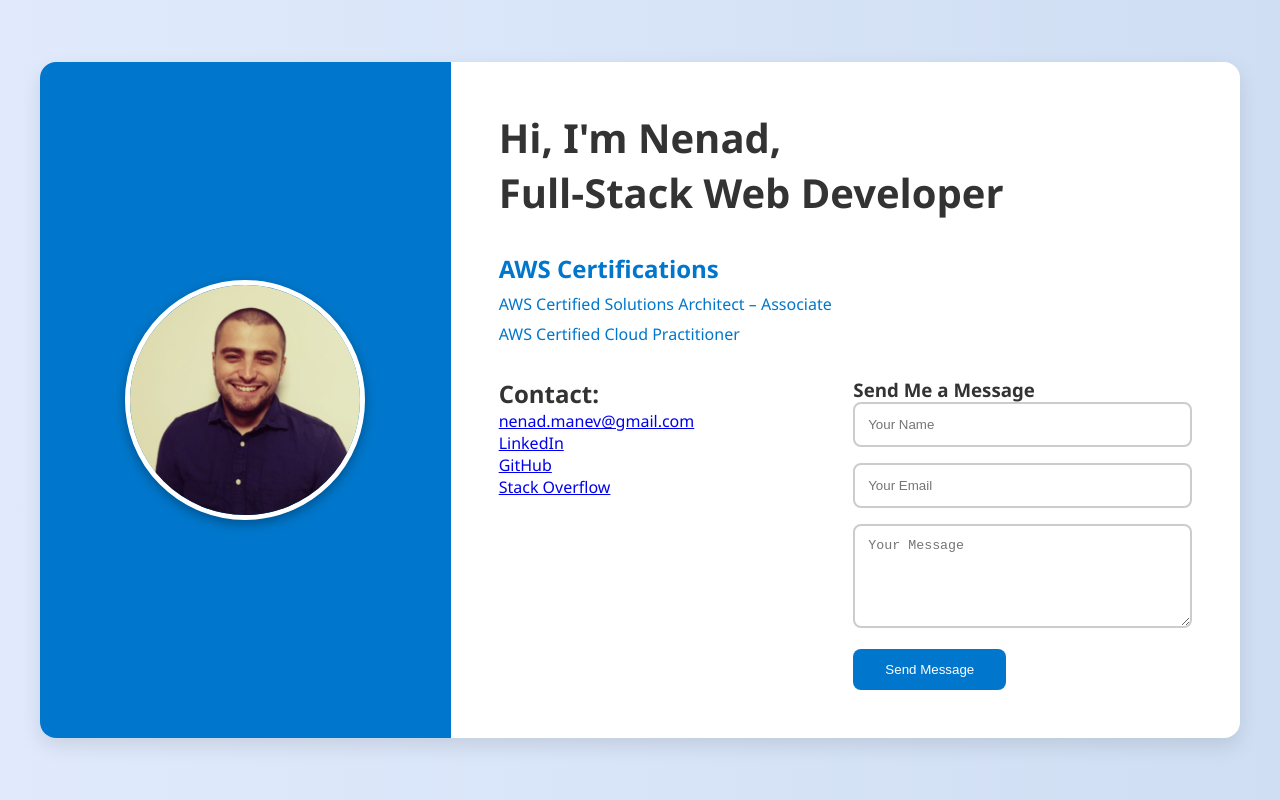
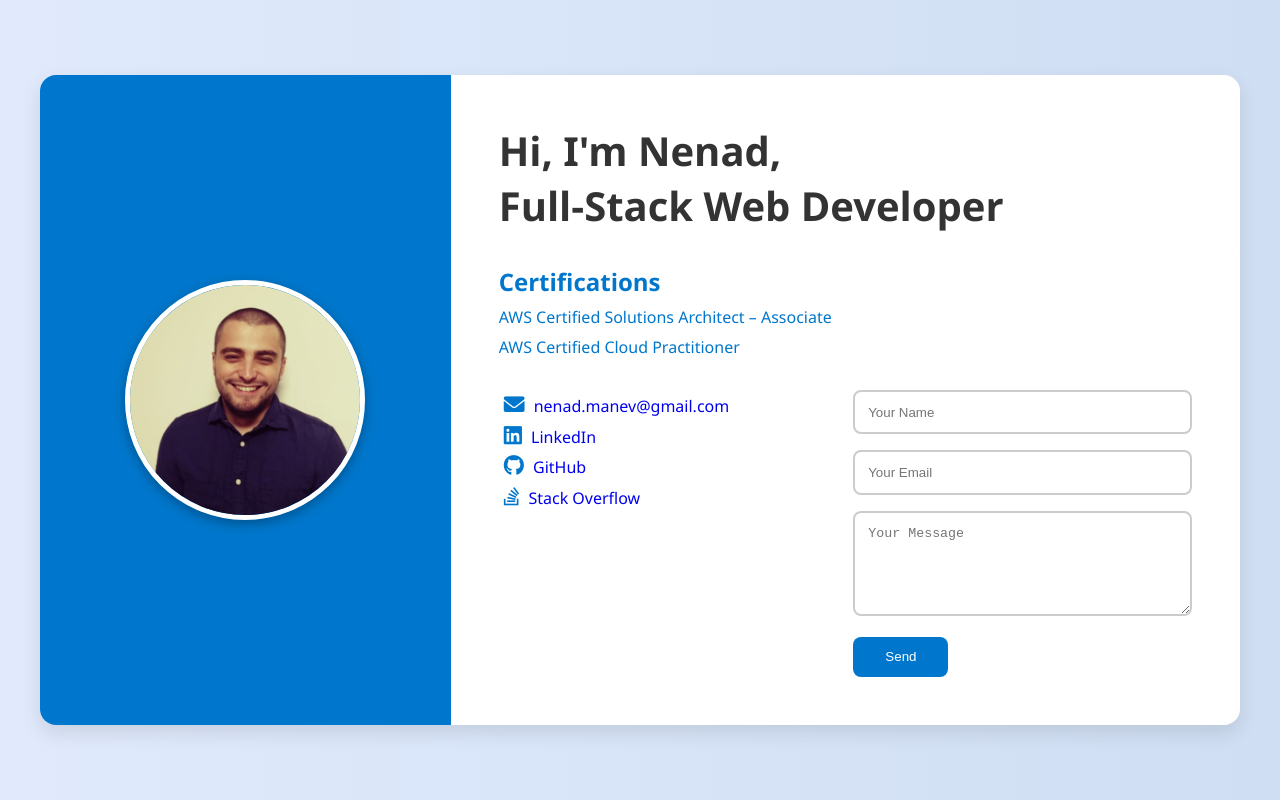
Before and after one commit to ManevN/static-site, a plain HTML site: page index.html in a window 1280 px wide. Drawn offline with Linux system fonts and the light colour scheme.

Commit message:
Update layout

```diff
--- a/index.html
+++ b/index.html
@@ -4,6 +4,7 @@
     <meta name="viewport" content="width=device-width, initial-scale=1.0">
     <title>Nenad Manev Portfolio</title>
     <link rel="stylesheet" href="style.css">
+    <link href="https://cdnjs.cloudflare.com/ajax/libs/font-awesome/6.0.0-beta3/css/all.min.css" rel="stylesheet">
 </head>
 <body>
     <div class="layout">
@@ -15,7 +16,7 @@
             <h1 class="main-heading">Hi, I'm Nenad,<br /> Full-Stack Web Developer</h1>
 
             <div class="certificates">
-                <h2>AWS Certifications</h2>
+                <h2>Certifications</h2>
                 <ul>
                     <li><a href="https://www.credly.com/badges/e80fd508-fe9a-4573-9780-7e4635409901/public_url" target="_blank">AWS Certified Solutions Architect – Associate</a></li>
                     <li><a href="https://www.credly.com/badges/75e9958b-9fbb-41f0-bd58-76022501f078/public_url" target="_blank">AWS Certified Cloud Practitioner</a></li>
@@ -23,25 +24,25 @@
             </div>
 
             <div class="contact-section">
+
                 <div class="contact-info">
-                    <h2>Contact:</h2>
                     <ul>
-                        <li><a href="mailto:nenad.manev@gmail.com" target="_blank">nenad.manev@gmail.com</a></li>
-                        <li><a href="https://www.linkedin.com/in/nenad-manev-13ba6394" target="_blank">LinkedIn</a></li>
-                        <li><a href="https://github.com/ManevN" target="_blank">GitHub</a></li>
-                        <li><a href="https://stackoverflow.com/users/15568047/nenadm" target="_blank">Stack Overflow</a></li>
+                        <li><a href="mailto:nenad.manev@gmail.com" target="_blank"><i class="fas fa-envelope"></i> nenad.manev@gmail.com</a></li>
+                        <li><a href="https://www.linkedin.com/in/nenad-manev-13ba6394" target="_blank"><i class="fab fa-linkedin"></i> LinkedIn</a></li>
+                        <li><a href="https://github.com/ManevN" target="_blank"><i class="fab fa-github"></i> GitHub</a></li>
+                        <li><a href="https://stackoverflow.com/users/15568047/nenadm" target="_blank"><i class="fab fa-stack-overflow"></i> Stack Overflow</a></li>
                     </ul>
                 </div>
 
                 <div class="contact-form">
-                    <h3>Send Me a Message</h3>
                     <form action="https://formspree.io/f/xovdqwyy" method="POST">
                         <input type="text" name="name" placeholder="Your Name" required>
                         <input type="email" name="email" placeholder="Your Email" required>
                         <textarea name="message" placeholder="Your Message" rows="5" required></textarea>
-                        <button type="submit">Send Message</button>
+                        <button type="submit">Send</button>
                     </form>
                 </div>
+
             </div>
         </div>
     </div>
--- a/style.css
+++ b/style.css
@@ -141,6 +141,23 @@ ul {
     background-color: #005fa3;
 }
 
+/* Contact icons */
+.contact-info i {
+    margin-right: 10px; /* Space between icon and text */
+    color: #0077cc; /* Match your theme color */
+    font-size: 1.3rem; /* Adjust icon size */
+    margin: 5px;
+}
+
+.contact-info a {
+    text-decoration: none;
+}
+
+.contact-info a:hover i {
+    color: #005fa3; /* Icon color on hover */
+
+}
+
 /* Mobile-friendly adjustments */
 @media (max-width: 768px) {
     .layout {
```
